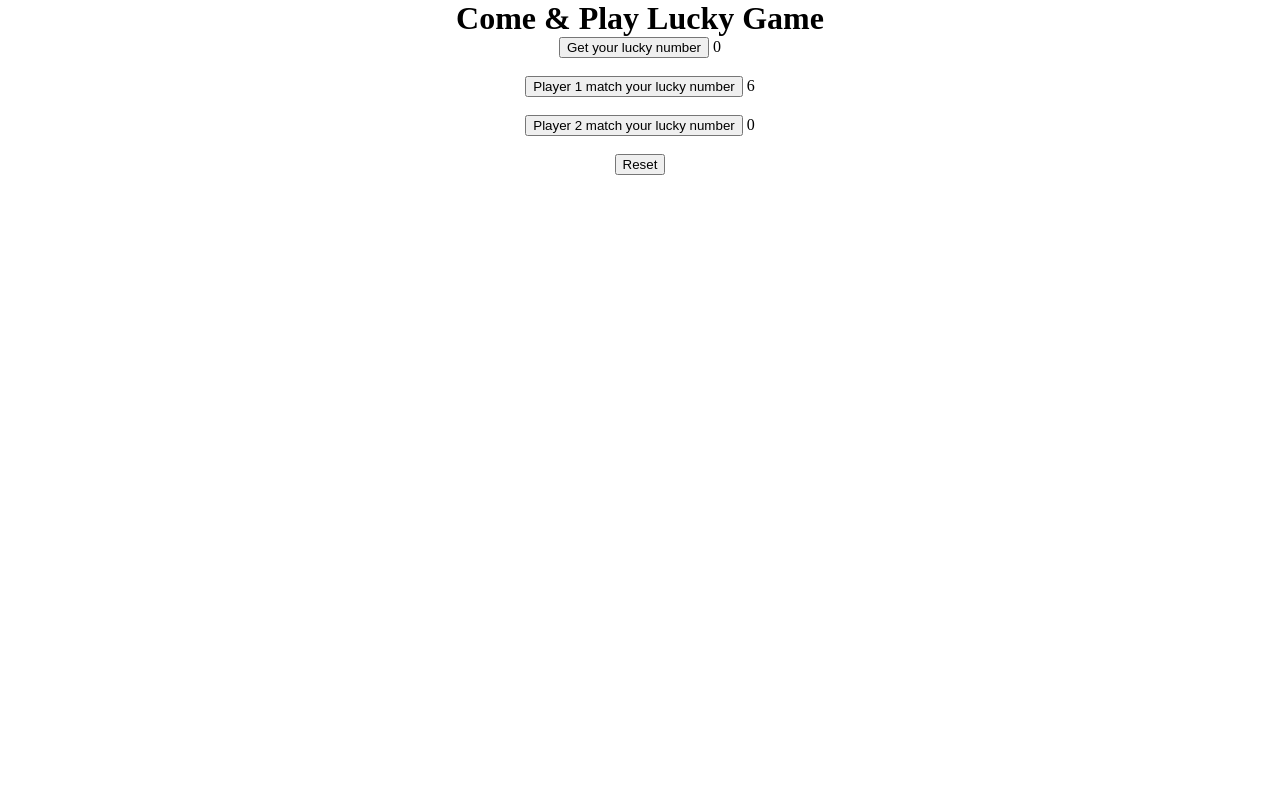
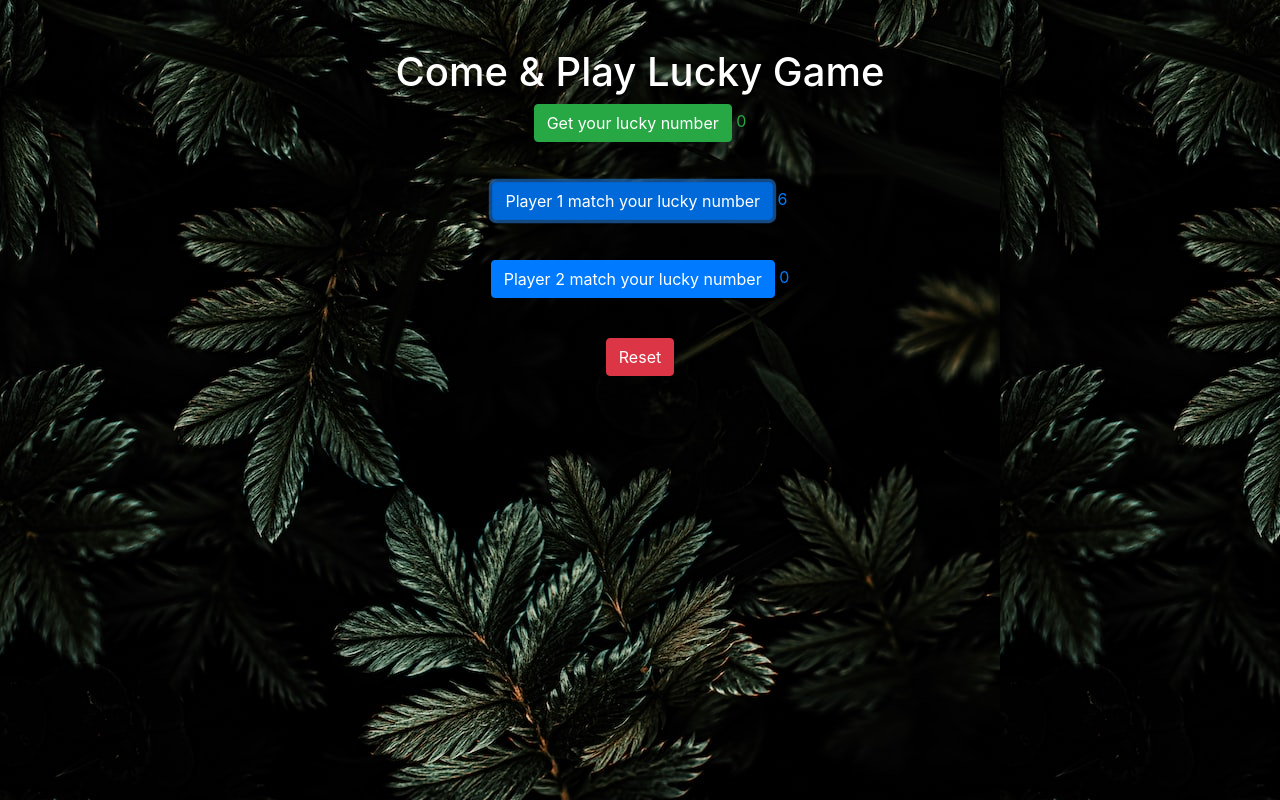
Before and after one commit to showkatbinidris70/Lucky-Game-2, a plain HTML site: page index.html in a window 1280 px wide. Both pictures are taken after a click on the button "Player 1 match your lucky number". Drawn offline with nearby package versions, Linux system fonts and the light colour scheme.

Commit message:
lucky game 2

```diff
--- a/index.html
+++ b/index.html
@@ -5,28 +5,30 @@
     <meta http-equiv="X-UA-Compatible" content="IE=edge" />
     <meta name="viewport" content="width=device-width, initial-scale=1.0" />
     <link rel="stylesheet" href="style.css" />
+    <link rel="stylesheet" href="bootstrap.min.css">
     <title>Lucky Game 2</title>
   </head>
   <body>
     <div class="container">
-      <h1>Come & Play Lucky Game</h1>
+      <h1 class="text-white mt-5">Come & Play Lucky Game</h1>
+      <h3 class="winGame text-primary"></h3>
       <p>
-        <button id="luckyBtn">Get your lucky number</button>
-        <span class="lucky-number">0</span>
+        <button id="luckyBtn"  class="btn btn-success">Get your lucky number</button>
+        <span class="lucky-number text-success">0</span>
       </p>
       <br />
       <p>
-        <button id="p1">Player 1 match your lucky number</button>
-        <span class="p1LuckyNumber">0</span>
+        <button id="p1"  class="btn btn-primary">Player 1 match your lucky number</button>
+        <span class="p1LuckyNumber text-primary">0</span>
       </p>
       <br />
       <p>
-        <button id="p2">Player 2 match your lucky number</button>
-        <span class="p2LuckyNumber">0</span>
+        <button id="p2"  class="btn btn-primary">Player 2 match your lucky number</button>
+        <span class="p2LuckyNumber text-primary">0</span>
       </p>
       <br />
 
-      <button id="reset">Reset</button>
+      <button id="reset" class="btn btn-danger">Reset</button>
     </div>
     <script src="main.js"></script>
   </body>
--- a/main.js
+++ b/main.js
@@ -1,3 +1,5 @@
+const winGameElm = document.querySelector(".winGame");
+
 const luckyBtnElm = document.querySelector("#luckyBtn");
 const luckyNumberElm = document.querySelector(".lucky-number");
 const p1Elm = document.querySelector("#p1");
@@ -15,12 +17,28 @@ let p2luckyNumber = Math.floor(Math.random()*10)+1;
 luckyBtnElm.addEventListener('click', ()=>{
     luckyNumberElm.textContent = luckyNumber;
 });
-p1Elm.addEventListener('click',()=>{
+
+function p1LuckyNumbers(){
     p1LuckyNumberElm.textContent = p1luckyNumber;
-});
-p2Elm.addEventListener('click',()=>{
+    if(luckyNumber == p1luckyNumber){
+        winGameElm.textContent = "Player one is won the game";
+        p1Elm.setAttribute('disabled', 'disabled');
+        p2Elm.setAttribute('disabled', 'disabled');
+
+    }
+}
+p1Elm.addEventListener('click',p1LuckyNumbers);
+
+function p2LuckyNumbers(){
     p2LuckyNumberElm.textContent = p2luckyNumber;
-});
+    if(luckyNumber == p2luckyNumber){
+        winGameElm.textContent = "Player two is won the game";
+        p1Elm.setAttribute('disabled', 'disabled');
+        p2Elm.setAttribute('disabled', 'disabled');
+    }
+}
+p2Elm.addEventListener('click',p2LuckyNumbers);
+
 resetElm.addEventListener('click',()=>{
     luckyNumberElm.textContent = 0;
     p1LuckyNumberElm.textContent = 0;
--- a/style.css
+++ b/style.css
@@ -1,10 +1,8 @@
-*{
-    margin: 0 auto;
-    text-align: center;
+* {
+  margin: 0 auto;
+  text-align: center;
 }
-/* .lucky-number{
-    display: inline-flex;
+body {
+  background-image: url("img/photo-1563311238-3bdfb680b4a8.jpg");
+
 }
-.luck-num{
-    margin-left: 20px;
-} */
```
Also changed, not shown: img/photo-1563311238-3bdfb680b4a8.jpg (added).
